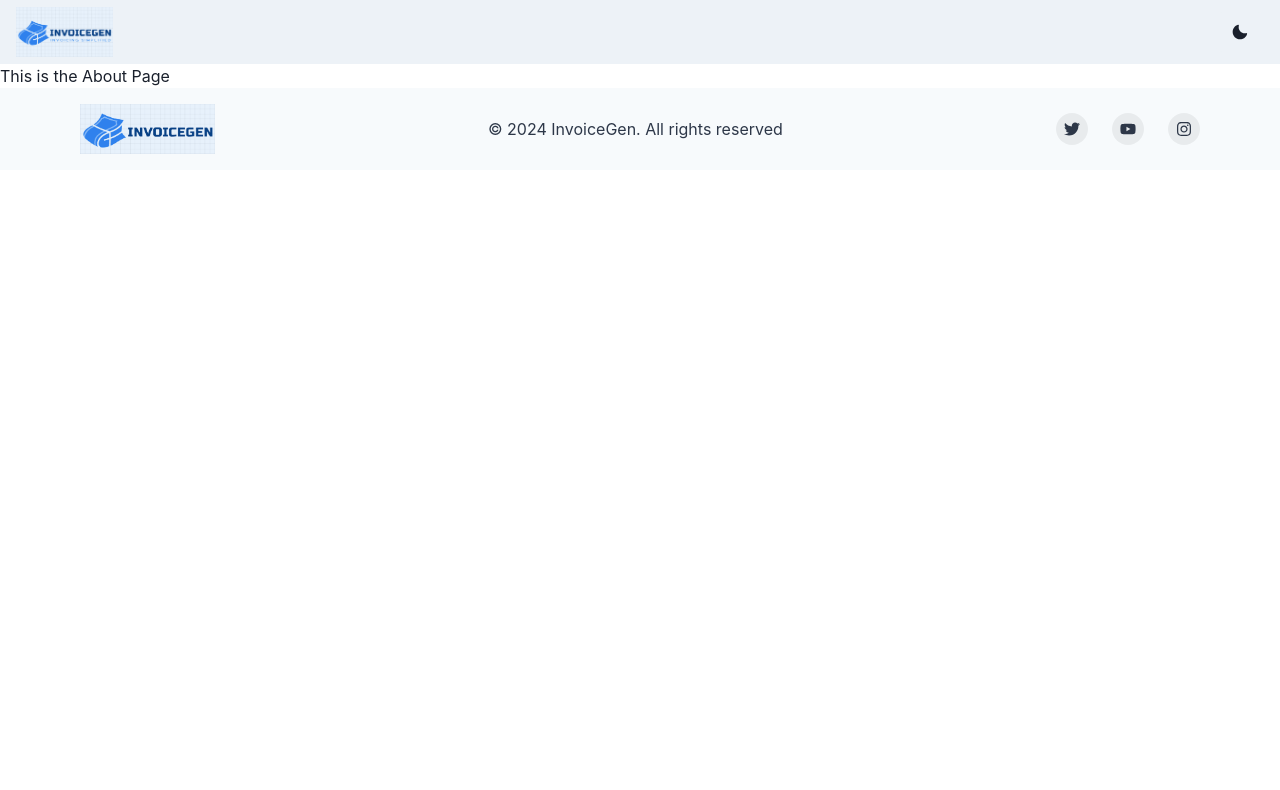
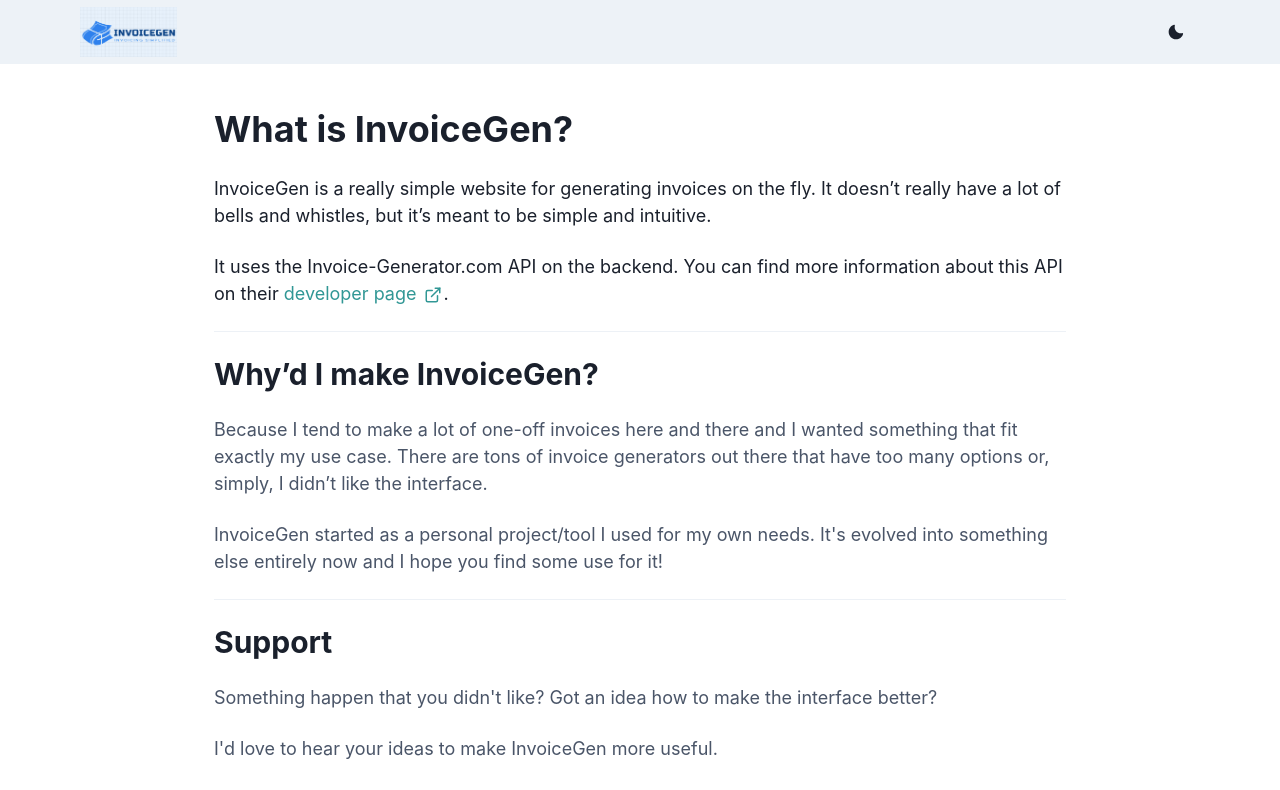
Before and after one commit to Cililocwee/invoice-gen, a React (Vite) app in the folder client/: page /about in a window 1280 px wide. Shown: the top 790 px of the page. Built offline with nearby package versions, Linux system fonts and the light colour scheme.

Commit message:
built out the about page

```diff
--- a/client/src/components/ChakraNav.tsx
+++ b/client/src/components/ChakraNav.tsx
@@ -16,7 +16,14 @@
   return (
     <>
       <Box bg={useColorModeValue("gray.100", "gray.900")} px={4}>
-        <Flex h={16} alignItems={"center"} justifyContent={"space-between"}>
+        <Flex
+          h={16}
+          alignItems={"center"}
+          justifyContent={"space-between"}
+          maxW={"6xl"}
+          m={"auto"}
+          p={4}
+        >
           <Box>
             <Link to={"/"}>
               <Image src={HeaderIcon} height={"50px"} objectFit={"contain"} />
--- a/client/src/components/Footer.tsx
+++ b/client/src/components/Footer.tsx
@@ -8,7 +8,7 @@
   useColorModeValue,
   VisuallyHidden,
 } from "@chakra-ui/react";
-import { FaInstagram, FaTwitter, FaYoutube } from "react-icons/fa";
+import { FaGithub, FaLinkedin } from "react-icons/fa";
 import { ReactNode } from "react";
 import FooterIcon from "../assets/footicon.jpg";
 
@@ -52,10 +52,7 @@
 
 export default function Footer() {
   return (
-    <Box
-      bg={useColorModeValue("gray.50", "gray.900")}
-      color={useColorModeValue("gray.700", "gray.200")}
-    >
+    <Box bg={useColorModeValue("gray.100", "gray.900")}>
       <Container
         as={Stack}
         maxW={"6xl"}
@@ -68,14 +65,14 @@
         <Logo />
         <Text>© 2024 InvoiceGen. All rights reserved</Text>
         <Stack direction={"row"} spacing={6}>
-          <SocialButton label={"Twitter"} href={"#"}>
-            <FaTwitter />
+          <SocialButton label="Github" href="https://github.com/cililocwee">
+            <FaGithub />
           </SocialButton>
-          <SocialButton label={"YouTube"} href={"#"}>
-            <FaYoutube />
-          </SocialButton>
-          <SocialButton label={"Instagram"} href={"#"}>
-            <FaInstagram />
+          <SocialButton
+            label="LinkedIn"
+            href="https://www.linkedin.com/in/corriestroup/"
+          >
+            <FaLinkedin />
           </SocialButton>
         </Stack>
       </Container>
--- a/client/src/components/Hero.tsx
+++ b/client/src/components/Hero.tsx
@@ -35,7 +35,7 @@
               color={"white"}
               _hover={{ bg: "blue.500" }}
             >
-              About This Site
+              About InvoiceGen
             </Button>
           </Flex>
         </Stack>
--- a/client/src/components/InvoiceForm/SummarySection.tsx
+++ b/client/src/components/InvoiceForm/SummarySection.tsx
@@ -41,7 +41,7 @@
         <Stack
           align={{ base: "center", md: "flex-end" }}
           justify={{ base: "space-between" }}
-          direction={{ base: "row-reverse", md: "column-reverse" }}
+          direction={{ base: "row", md: "column" }}
         >
           <Text>Subtotal: ${subtotal.toFixed(2)}</Text>
           <HStack>
--- a/client/src/pages/About.tsx
+++ b/client/src/pages/About.tsx
@@ -1,9 +1,70 @@
-import React from "react";
+import { ExternalLinkIcon } from "@chakra-ui/icons";
+import { Divider, Flex, Heading, Text, VStack } from "@chakra-ui/react";
+
+import { Link } from "@chakra-ui/react";
 
 export default function About() {
   return (
-    <div>
-      <h1>This is the About Page</h1>
-    </div>
+    <Flex justify={"center"} p={{ base: 1, md: 5 }}>
+      <VStack spacing={6} align="start" p={6} maxWidth={"900px"}>
+        <Heading as="h1" size="xl">
+          What is InvoiceGen?
+        </Heading>
+        <Text fontSize="lg">
+          InvoiceGen is a really simple website for generating invoices on the
+          fly. It doesn’t really have a lot of bells and whistles, but it’s
+          meant to be simple and intuitive.
+        </Text>
+        <Text fontSize="lg">
+          It uses the Invoice-Generator.com API on the backend. You can find
+          more information about this API on their{" "}
+          <Link
+            href="https://invoice-generator.com/developer"
+            isExternal
+            color={"teal.500"}
+          >
+            developer page <ExternalLinkIcon mx={"2px"} />
+          </Link>
+          .
+        </Text>
+        <Divider />
+        <Heading as="h2" size="lg">
+          Why’d I make InvoiceGen?
+        </Heading>
+        <Text fontSize="lg" color="gray.600">
+          Because I tend to make a lot of one-off invoices here and there and I
+          wanted something that fit exactly my use case. There are tons of
+          invoice generators out there that have too many options or, simply, I
+          didn’t like the interface.
+        </Text>
+        <Text fontSize="lg" color="gray.600">
+          InvoiceGen started as a personal project/tool I used for my own needs.
+          It's evolved into something else entirely now and I hope you find some
+          use for it!
+        </Text>
+        <Divider />
+        <Heading as="h2" size="lg">
+          Support
+        </Heading>
+        <Text fontSize="lg" color="gray.600">
+          Something happen that you didn't like? Got an idea how to make the
+          interface better?
+        </Text>
+        <Text fontSize="lg" color="gray.600">
+          I'd love to hear your ideas to make InvoiceGen more useful.
+        </Text>
+        <Text fontSize="lg" color="gray.600">
+          Github is the best place to contact me! You can{" "}
+          <Link
+            href="https://github.com/Cililocwee/invoice-gen/issues"
+            isExternal
+            color={"teal.500"}
+          >
+            create an issue <ExternalLinkIcon />
+          </Link>{" "}
+          on Github to request new features or if you run into any issues.
+        </Text>
+      </VStack>
+    </Flex>
   );
 }
--- a/client/src/pages/Home.tsx
+++ b/client/src/pages/Home.tsx
@@ -7,7 +7,7 @@
   return (
     <div>
       <Hero />
-      <Card padding={".5em"}>
+      <Card padding={".5em"} marginTop={{ base: "1em", md: "3em" }}>
         <HStack maxW={"900px"} margin={"auto"}>
           <ConglomeratedForm />
         </HStack>
```
